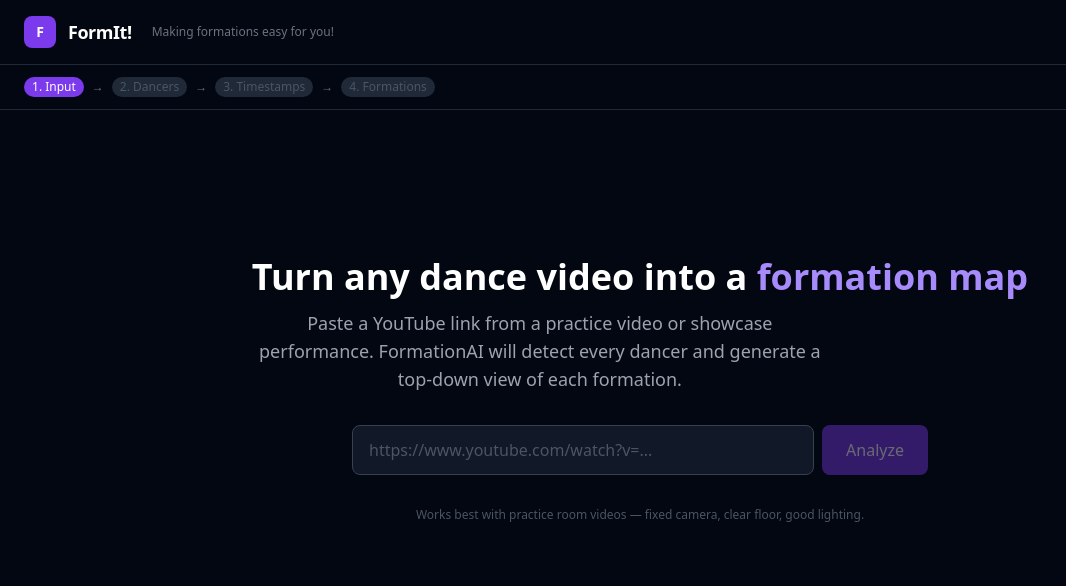
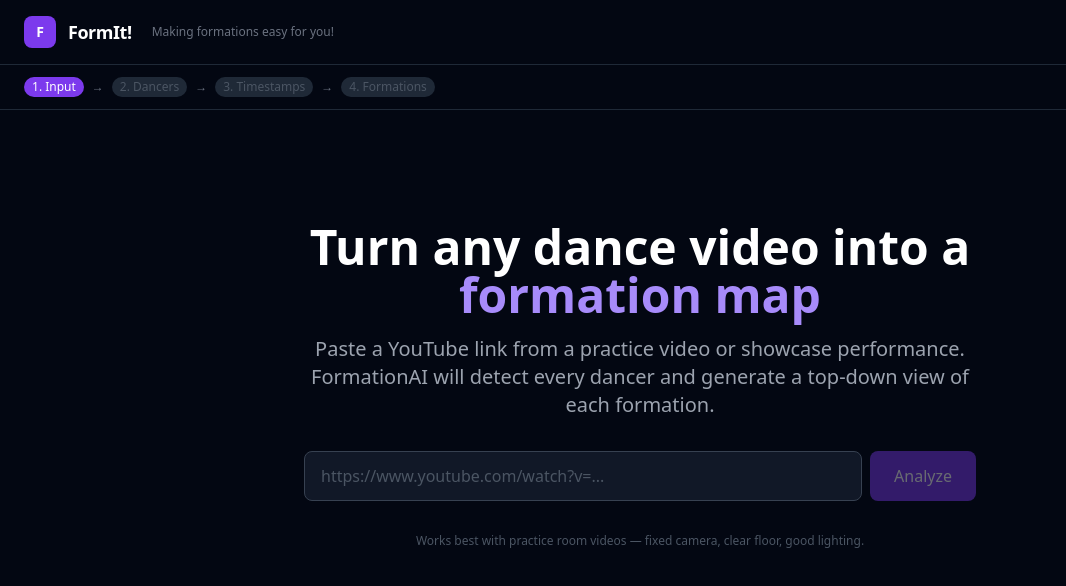
Before and after one commit to soramicha/kirohackathon, a React (Vite) app in the folder frontend/: page / in a window 1280 px wide. Shown: the top 586 px of the page, without its empty margins (0-1066 px from the left). Built offline with nearby package versions, Linux system fonts and the light colour scheme; no server answers.

Commit message:
fix: styling

```diff
--- a/frontend/src/App.jsx
+++ b/frontend/src/App.jsx
@@ -68,7 +68,7 @@ export default function App() {
       </div>
 
       {/* Main content */}
-      <main className="max-w-7xl mx-auto px-6 py-10">
+      <main className={`max-w-7xl mx-auto px-6 ${step === "input" ? "py-0" : "py-10"}`}>
         {step === "input" && (
           <VideoInput onProcessed={handleVideoProcessed} />
         )}
--- a/frontend/src/components/VideoInput.jsx
+++ b/frontend/src/components/VideoInput.jsx
@@ -23,27 +23,27 @@ export default function VideoInput({ onProcessed }) {
   }
 
   return (
-    <div className="flex flex-col items-center justify-center min-h-[60vh] gap-8">
-      <div className="text-center">
-        <h1 className="text-4xl font-bold mb-3">
+    <div className="flex flex-col items-center justify-center min-h-[70vh] gap-8 px-4">
+      <div className="text-center max-w-4xl mx-auto">
+        <h1 className="text-4xl md:text-5xl font-bold mb-4 leading-tight">
           Turn any dance video into a{" "}
           <span className="text-violet-400">formation map</span>
         </h1>
-        <p className="text-gray-400 text-lg max-w-xl">
+        <p className="text-gray-400 text-lg md:text-xl max-w-2xl mx-auto leading-relaxed">
           Paste a YouTube link from a practice video or showcase performance.
           FormationAI will detect every dancer and generate a top-down view of
           each formation.
         </p>
       </div>
 
-      <form onSubmit={handleSubmit} className="w-full max-w-xl flex flex-col gap-3">
+      <form onSubmit={handleSubmit} className="w-full max-w-2xl mx-auto flex flex-col gap-3">
         <div className="flex gap-2">
           <input
             type="url"
             value={url}
             onChange={(e) => setUrl(e.target.value)}
             placeholder="https://www.youtube.com/watch?v=..."
-            className="flex-1 bg-gray-900 border border-gray-700 rounded-lg px-4 py-3 text-white placeholder-gray-600 focus:outline-none focus:border-violet-500 transition"
+            className="flex-1 bg-gray-900 border border-gray-700 rounded-lg px-4 py-3 text-white placeholder-gray-600 focus:outline-none focus:border-violet-500 transition text-center md:text-left"
             disabled={loading}
           />
           <button
@@ -56,22 +56,24 @@ export default function VideoInput({ onProcessed }) {
         </div>
 
         {loading && (
-          <div className="flex items-center gap-3 text-sm text-gray-400 bg-gray-900 rounded-lg px-4 py-3">
+          <div className="flex items-center justify-center gap-3 text-sm text-gray-400 bg-gray-900 rounded-lg px-4 py-3">
             <div className="w-4 h-4 border-2 border-violet-500 border-t-transparent rounded-full animate-spin flex-shrink-0" />
             Downloading video… (~10-15s)
           </div>
         )}
 
         {error && (
-          <div className="text-sm text-red-400 bg-red-950 border border-red-800 rounded-lg px-4 py-3">
+          <div className="text-sm text-red-400 bg-red-950 border border-red-800 rounded-lg px-4 py-3 text-center">
             {error}
           </div>
         )}
       </form>
 
-      <p className="text-xs text-gray-600">
-        Works best with practice room videos — fixed camera, clear floor, good lighting.
-      </p>
+      <div className="text-center">
+        <p className="text-xs text-gray-600 mb-2">
+          Works best with practice room videos — fixed camera, clear floor, good lighting.
+        </p>
+      </div>
     </div>
   );
 }
```
